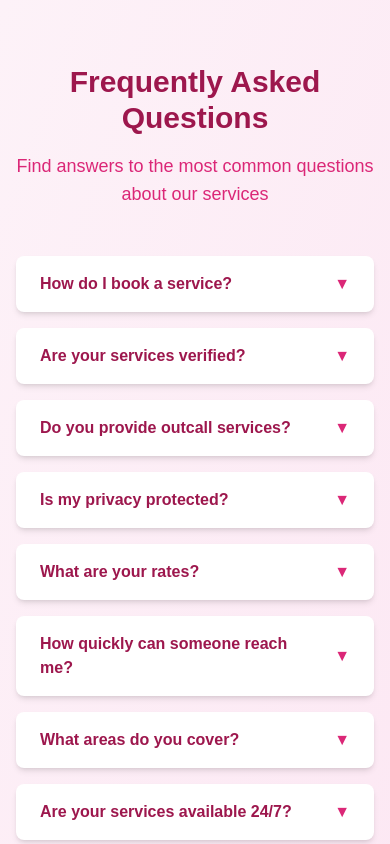
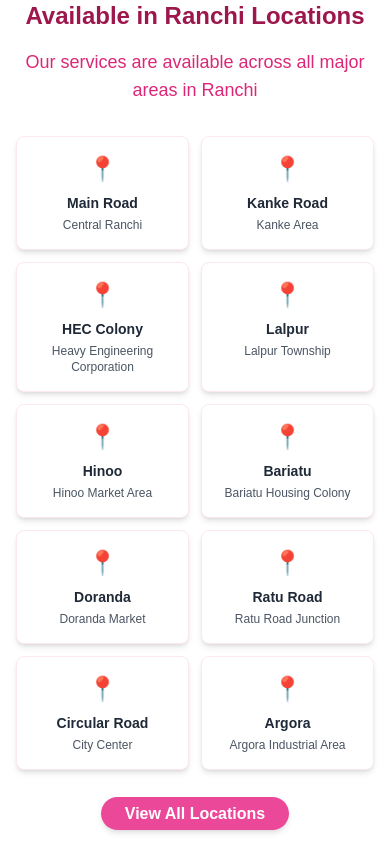
Before and after one commit to anshmydigitalcrown-ui/ranchi, a Next.js app: page / in a window 390 px wide. Shown: the part 7620-8464 px from the top of the page. Built offline with nearby package versions, Linux system fonts and the light colour scheme.

Commit message:
Add 10 local Ranchi location services - Main Road, Kanke Road, HEC Colony, Lalpur, Hinoo, Bariatu, Doranda, Ratu Road, Circular Road, Argora with responsive grid layout

```diff
--- a/src/components/ServicesSection.tsx
+++ b/src/components/ServicesSection.tsx
@@ -85,6 +85,20 @@ export default function ServicesSection() {
     }
   ];
 
+  // 10 Local Ranchi Location Services
+  const ranchiLocations = [
+    { name: "Main Road", area: "Central Ranchi", link: "/locations/main-road" },
+    { name: "Kanke Road", area: "Kanke Area", link: "/locations/kanke-road" },
+    { name: "HEC Colony", area: "Heavy Engineering Corporation", link: "/locations/hec-colony" },
+    { name: "Lalpur", area: "Lalpur Township", link: "/locations/lalpur" },
+    { name: "Hinoo", area: "Hinoo Market Area", link: "/locations/hinoo" },
+    { name: "Bariatu", area: "Bariatu Housing Colony", link: "/locations/bariatu" },
+    { name: "Doranda", area: "Doranda Market", link: "/locations/doranda" },
+    { name: "Ratu Road", area: "Ratu Road Junction", link: "/locations/ratu-road" },
+    { name: "Circular Road", area: "City Center", link: "/locations/circular-road" },
+    { name: "Argora", area: "Argora Industrial Area", link: "/locations/argora" }
+  ];
+
   return (
     <section className="py-16 bg-white">
       <div className="container mx-auto px-4">
@@ -159,6 +173,47 @@ export default function ServicesSection() {
             View All Services
           </Link>
         </div>
+
+        {/* Local Ranchi Location Services Section */}
+        <div className="mt-16">
+          <div className="text-center mb-8">
+            <h3 className="text-2xl md:text-3xl font-bold text-pink-800 mb-4">
+              Available in Ranchi Locations
+            </h3>
+            <p className="text-lg text-pink-600">
+              Our services are available across all major areas in Ranchi
+            </p>
+          </div>
+
+          <div className="grid grid-cols-2 md:grid-cols-3 lg:grid-cols-5 gap-3">
+            {ranchiLocations.map((location, index) => (
+              <Link
+                key={index}
+                href={location.link}
+                className="group bg-white rounded-lg shadow-md hover:shadow-lg transition-all duration-200 p-4 text-center border border-pink-100 hover:border-pink-300"
+              >
+                <div className="text-pink-500 mb-2">
+                  <span className="text-2xl">📍</span>
+                </div>
+                <h4 className="font-bold text-gray-800 text-sm mb-1 group-hover:text-pink-600">
+                  {location.name}
+                </h4>
+                <p className="text-xs text-gray-600 group-hover:text-pink-500">
+                  {location.area}
+                </p>
+              </Link>
+            ))}
+          </div>
+
+          <div className="text-center mt-8">
+            <Link
+              href="/locations"
+              className="bg-pink-500 hover:bg-pink-600 text-white px-6 py-2 rounded-full font-semibold transition-colors shadow-md"
+            >
+              View All Locations
+            </Link>
+          </div>
+        </div>
       </div>
     </section>
   );
```
